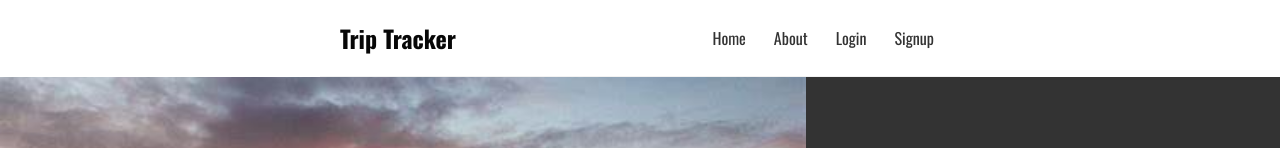
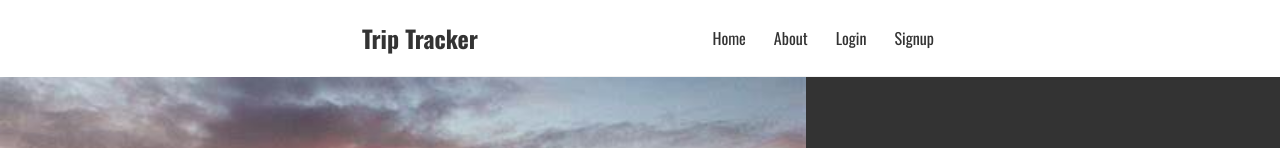
Before and after one commit to Ewynman/trip-tracker, a React (Create React App) app: page / in a window 1280 px wide. Shown: the top 148 px of the page. Built offline with nearby package versions, Linux system fonts and the light colour scheme; the HTML template or start-up script is replaced by a standard one.

Commit message:
Update Navbar and add commit script

```diff
--- a/src/Navbar.js
+++ b/src/Navbar.js
@@ -1,7 +1,7 @@
 const Navbar = () => {
     return (
         <nav className="navbar">
-            <h1>Trip Tracker</h1>
+            <h1><a href="/">Trip Tracker</a></h1>
             <div className="links">
                 <a href="#pagetop">Home</a>
                 <a href="#About">About</a>
--- a/src/index.css
+++ b/src/index.css
@@ -16,6 +16,7 @@
   margin: 0 auto;
   border-bottom: 1px solid #f2f2f2;
 }
+
 
 .navbar h1 {
   color: #070707;
```
Also changed, not shown: 1 other file (tests, documents, lock files or other folders).
